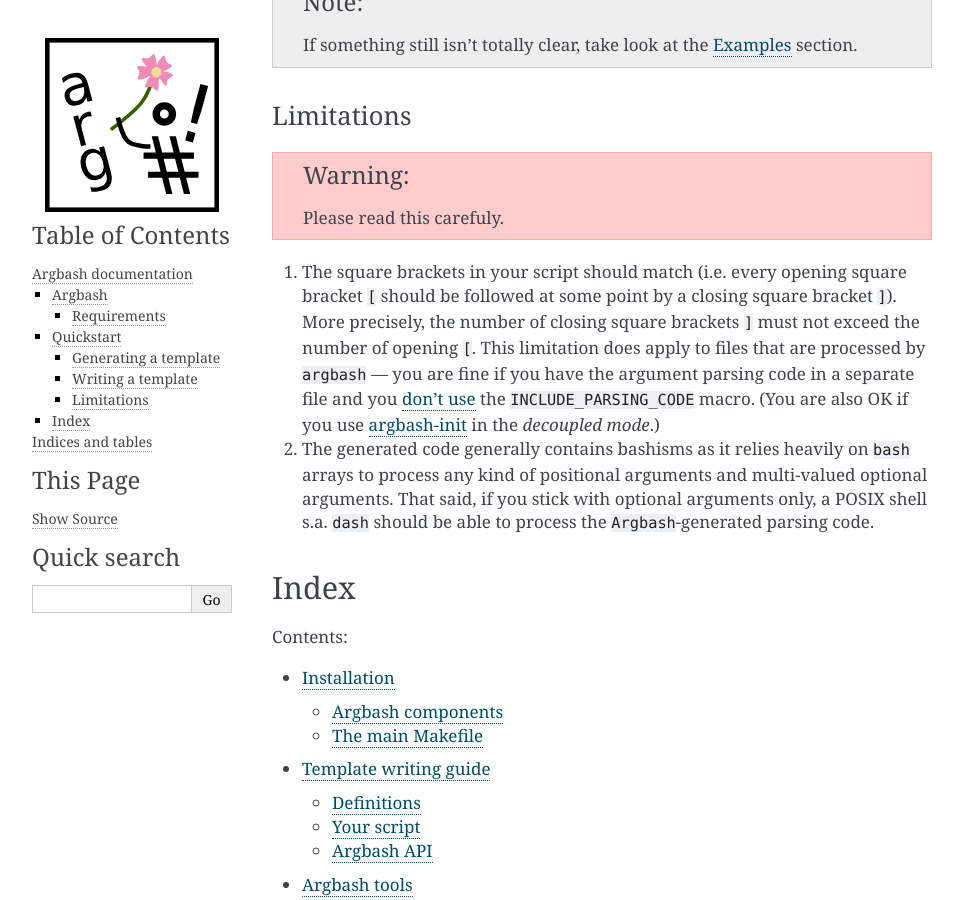
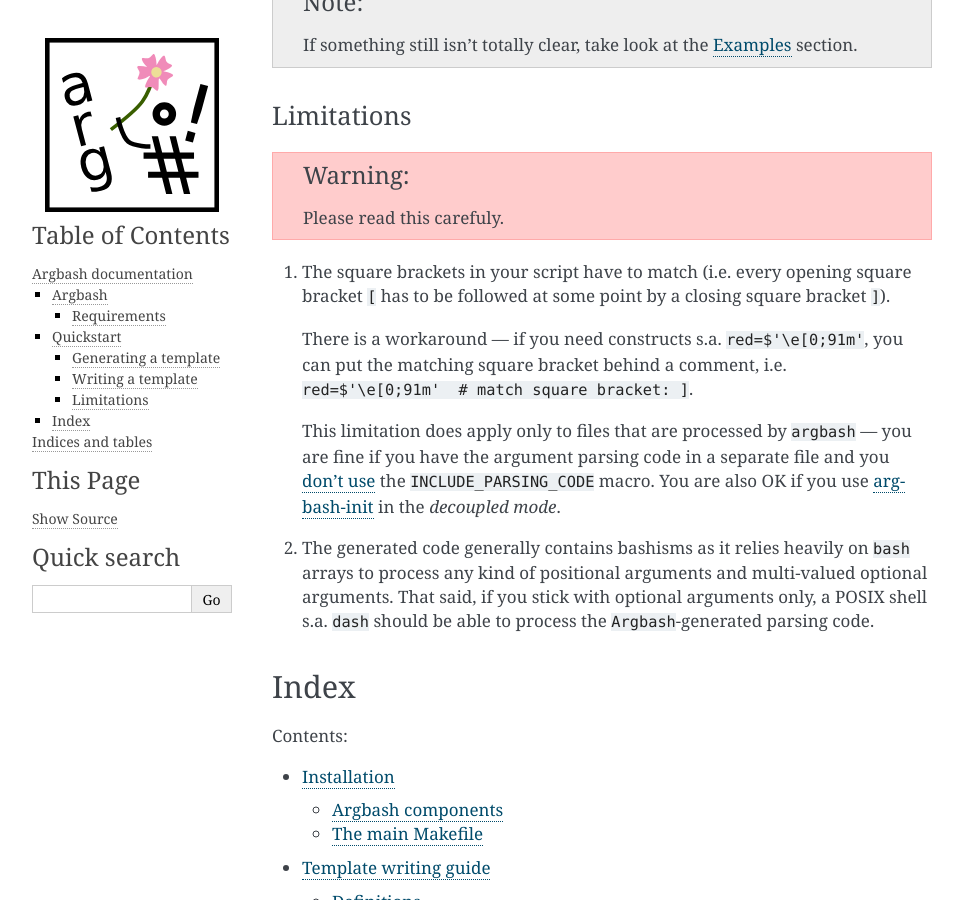
Before and after one commit to matejak/argbash, a Sphinx documentation site: the page built from doc/index.rst, in a window 1280 px wide and 900 px high, scrolled down 3758 px. Shown: the whole window, without its empty margins (148-1111 px from the left). Built offline with Sphinx 7.4.7, drawn with Linux system fonts in a browser that asks for light colours.

Commit message:
Added a workaround for unmatched square parentheses.

```diff
--- a/doc/index.rst
+++ b/doc/index.rst
@@ -151,10 +151,13 @@ Limitations
 
   Please read this carefuly.
 
-#. The square brackets in your script should match (i.e. every opening square bracket ``[`` should be followed at some point by a closing square bracket ``]``).
-   More precisely, the number of closing square brackets ``]`` must not exceed the number of opening ``[``.
-   This limitation does apply to files that are processed by ``argbash`` --- you are fine if you have the argument parsing code in a separate file and you :ref:`don't use <usage_manual>` the ``INCLUDE_PARSING_CODE`` macro.
-   (You are also OK if you use :ref:`argbash-init <argbash_init>` in the *decoupled mode*.)
+#. The square brackets in your script have to match (i.e. every opening square bracket ``[`` has to be followed at some point by a closing square bracket ``]``).
+
+   There is a workaround --- if you need constructs s.a. ``red=$'\e[0;91m'``, you can put the matching square bracket behind a comment, i.e. ``red=$'\e[0;91m'  # match square bracket: ]``.
+
+   This limitation does apply only to files that are processed by ``argbash`` --- you are fine if you have the argument parsing code in a separate file and you :ref:`don't use <usage_manual>` the ``INCLUDE_PARSING_CODE`` macro.
+   You are also OK if you use :ref:`argbash-init <argbash_init>` in the *decoupled mode*.
+
 #. The generated code generally contains bashisms as it relies heavily on ``bash`` arrays to process any kind of positional arguments and multi-valued optional arguments.
    That said, if you stick with optional arguments only, a POSIX shell s.a. ``dash`` should be able to process the ``Argbash``-generated parsing code.
 
```
